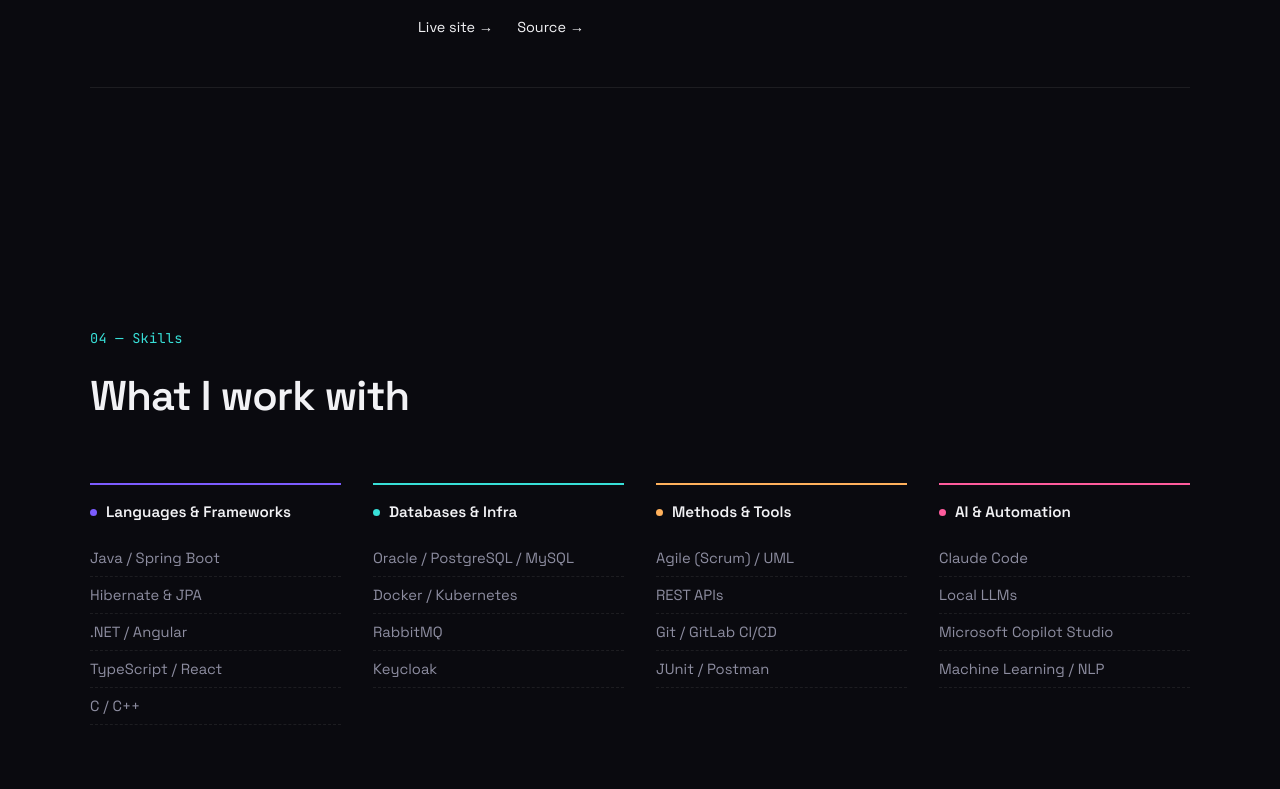
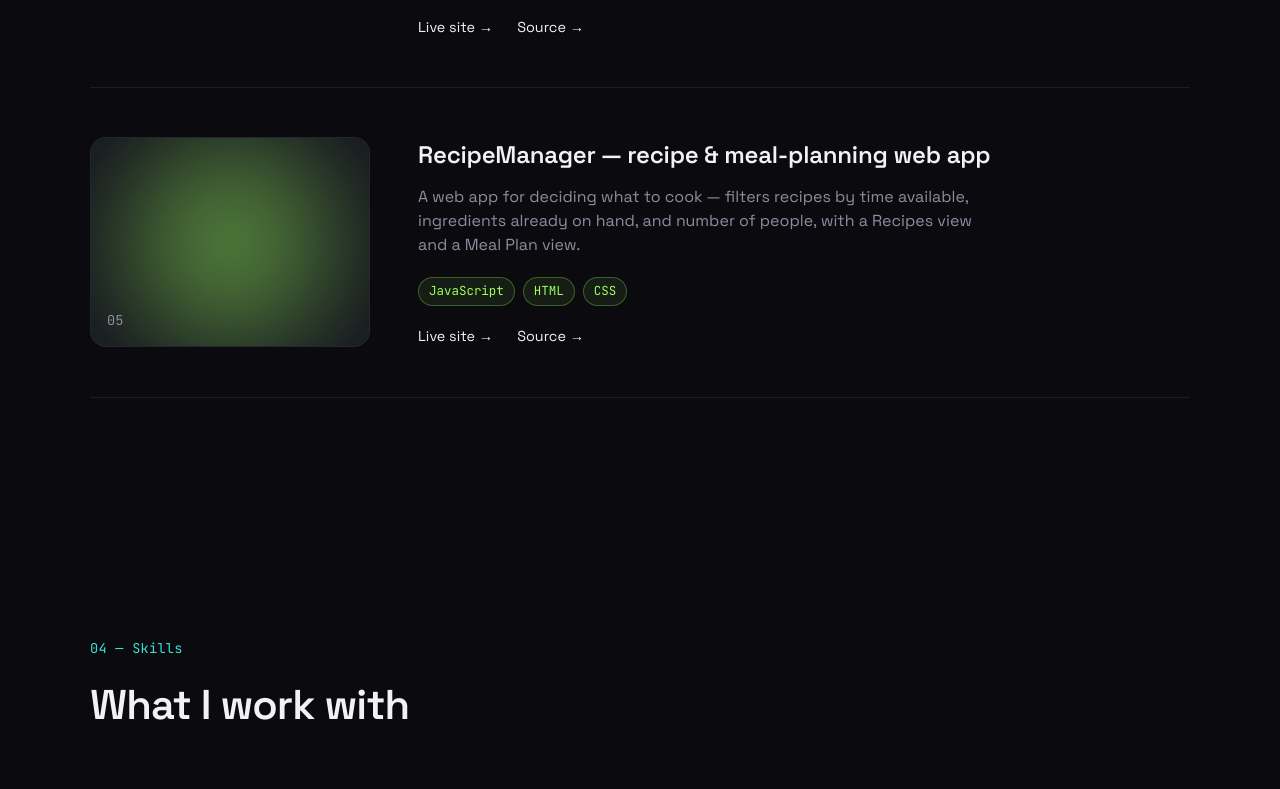
Before and after one commit to Kavish07/portfolio, a plain HTML site: page index.html in a window 1280 px wide. Shown: the part 6313-7102 px from the top of the page. Drawn offline with Linux system fonts and the light colour scheme.

Commit message:
Add RecipeManager project to things I've built
Co-Authored-By: Claude Sonnet 5 <noreply@anthropic.com>

```diff
--- a/index.html
+++ b/index.html
@@ -290,6 +290,22 @@
           </div>
         </article>
 
+        <article class="project reveal" style="--proj-accent:#9eff5c">
+          <div class="project-media">
+            <div class="project-glow p5"></div>
+            <span class="project-num">05</span>
+          </div>
+          <div class="project-info">
+            <h3 data-fr="RecipeManager — application web de recettes et de planification de repas">RecipeManager — recipe & meal-planning web app</h3>
+            <p data-fr="Une application web pour décider quoi cuisiner : filtre les recettes par temps disponible, ingrédients déjà en stock et nombre de personnes, avec une vue recettes et une vue planning de repas.">A web app for deciding what to cook — filters recipes by time available, ingredients already on hand, and number of people, with a Recipes view and a Meal Plan view.</p>
+            <div class="tags"><span>JavaScript</span><span>HTML</span><span>CSS</span></div>
+            <div class="project-links">
+              <a href="https://kavish07.github.io/RecipeManager/" target="_blank" rel="noopener" data-fr="Voir le site →">Live site →</a>
+              <a href="https://github.com/Kavish07/RecipeManager" target="_blank" rel="noopener" data-fr="Code source →">Source →</a>
+            </div>
+          </div>
+        </article>
+
       </div>
     </div>
   </section>
--- a/styles.css
+++ b/styles.css
@@ -253,6 +253,7 @@ img{ max-width:100%; display:block; }
 .p2{ background:radial-gradient(circle at 70% 40%, #38e0d8, transparent 60%); }
 .p3{ background:radial-gradient(circle at 40% 70%, #ff5c9d, transparent 60%); }
 .p4{ background:radial-gradient(circle at 60% 60%, #ffb15c, transparent 60%); }
+.p5{ background:radial-gradient(circle at 50% 50%, #9eff5c, transparent 60%); }
 .project-num{
   position:relative; z-index:1; font-family:var(--mono); font-size:0.85rem; color:var(--text-dim);
 }
```
Also changed, not shown: 1 other file.
